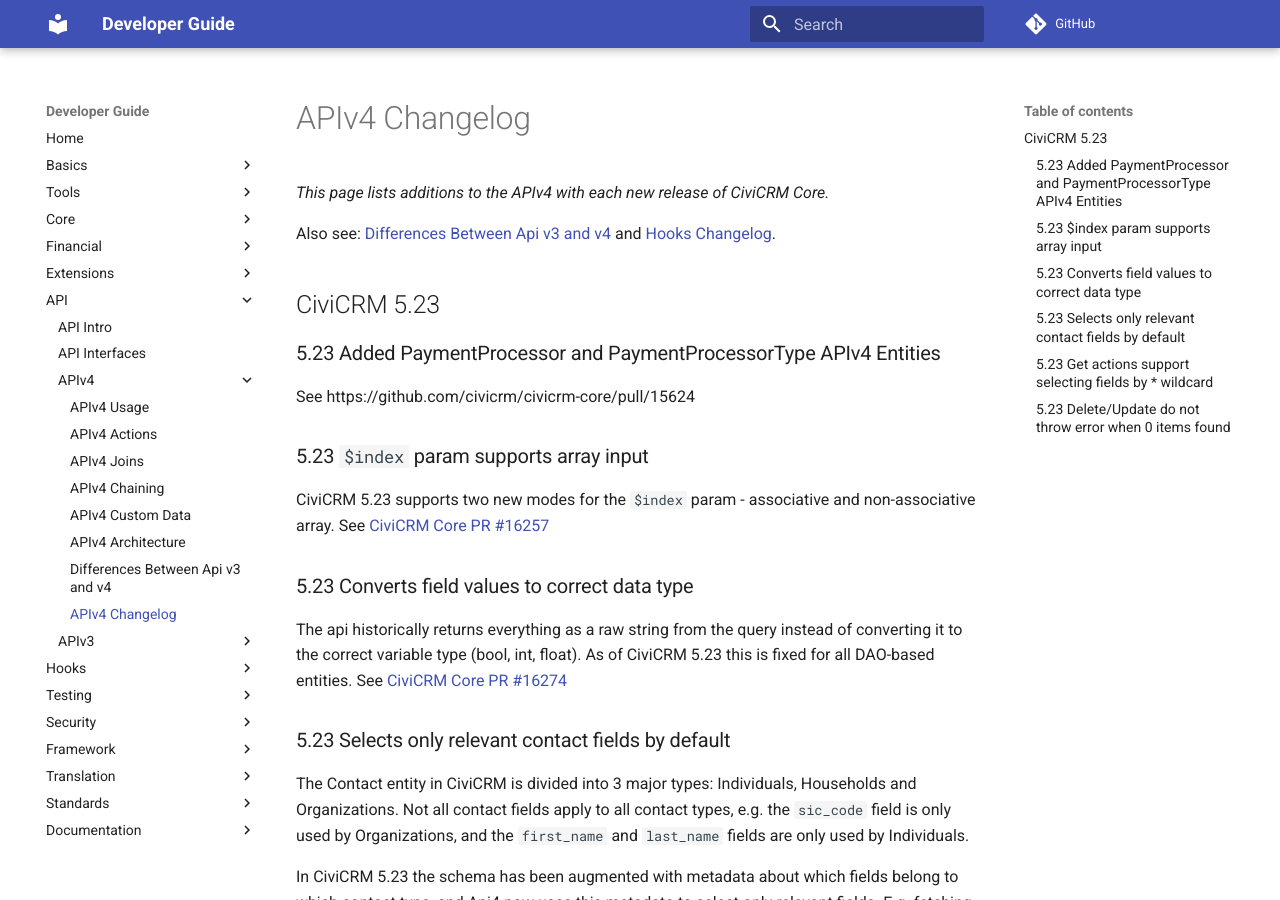
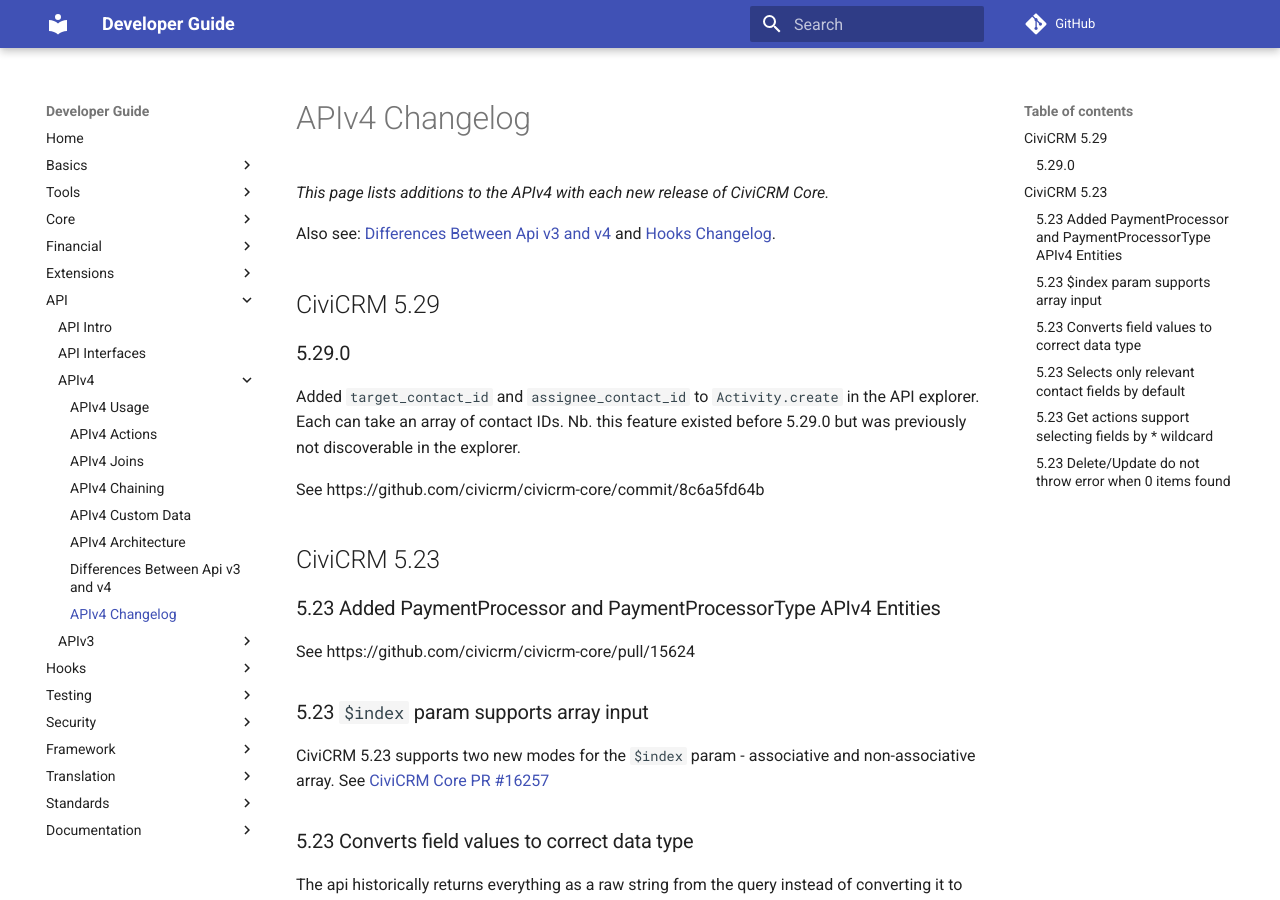
Before and after one commit to civicrm/civicrm-dev-docs, an MkDocs documentation site: the page built from docs/api/v4/changes.md, in a window 1280 px wide and 900 px high. Built offline with MkDocs 1.6.1 and Material for MkDocs 9.7.7, drawn with Linux system fonts in a browser that asks for light colours; comment, search, counter and statistics services are not loaded.

Commit message:
Add note in APIv4 changelog about activity.create taking assignee and target contact IDs

```diff
--- a/docs/api/v4/changes.md
+++ b/docs/api/v4/changes.md
@@ -3,6 +3,14 @@
 *This page lists additions to the APIv4 with each new release of CiviCRM Core.*
 
 Also see: [Differences Between Api v3 and v4](../v4/differences-with-v3.md) and [Hooks Changelog](../../hooks/changes.md).
+
+## CiviCRM 5.29
+
+### 5.29.0
+
+Added `target_contact_id` and `assignee_contact_id` to `Activity.create` in the API explorer. Each can take an array of contact IDs. Nb. this feature existed before 5.29.0 but was previously not discoverable in the explorer.
+
+See https://github.com/civicrm/civicrm-core/commit/8c6a5fd64b
 
 ## CiviCRM 5.23
 
```
